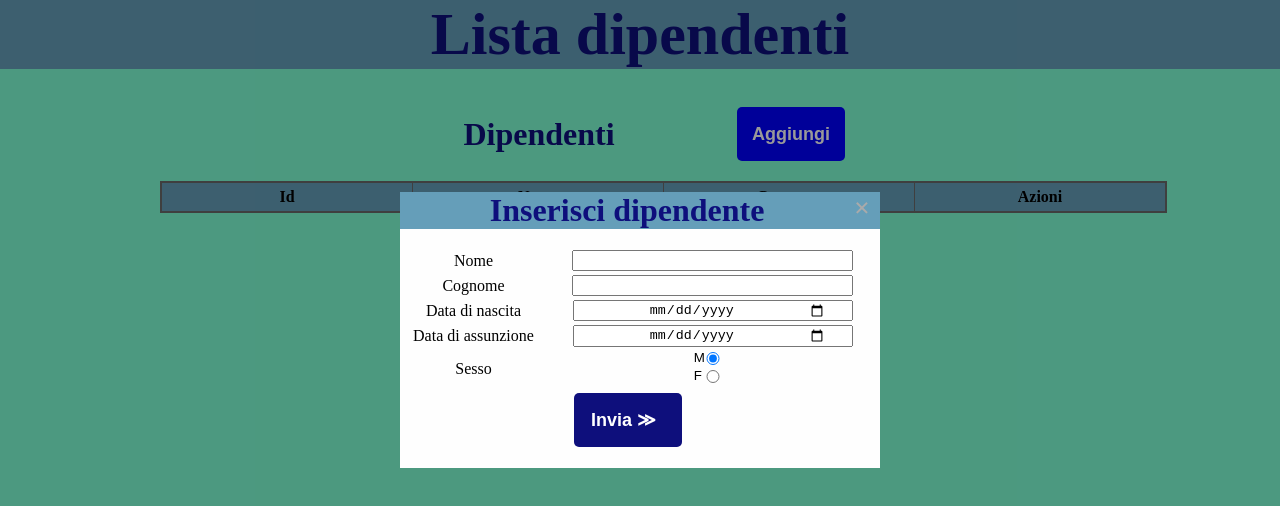
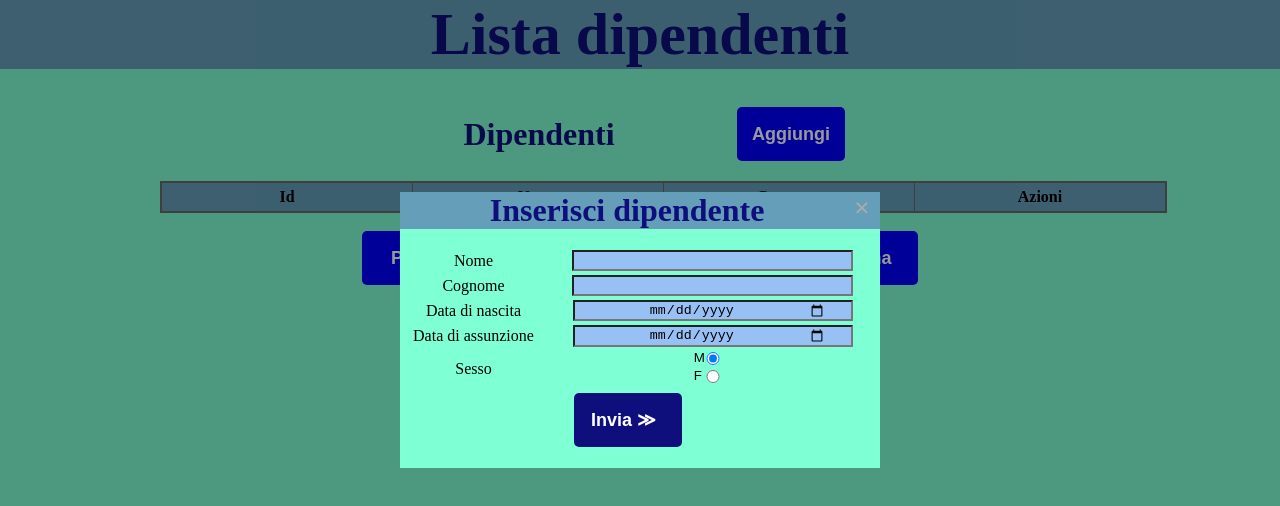
Before and after one commit to SashaCerbai/FrontendCrud, a plain HTML site: page index.html in a window 1280 px wide. Both pictures are taken after a click on the button "Aggiungi". Drawn offline with Linux system fonts and the light colour scheme; no server answers.

Commit message:
Dovahkiin

```diff
--- a/css/styles.css
+++ b/css/styles.css
@@ -126,7 +126,7 @@ body {
 /* Modal Content/Box */
 
 .modal-content {
-    background-color: #fefefe;
+    background-color: aquamarine;
     margin: 15% auto;
     /* 15% from the top and centered */
     padding: 0px;
@@ -194,11 +194,6 @@ label {
     margin-right: 5px;
 }
 
-.save-button:hover{
-    transform: translateY(-5px);
-    box-shadow: 0px 9px #080;
-}
-
 .save-button:active{
     transform: translateY(3px);
     box-shadow: 0px 1px #555;
@@ -219,10 +214,6 @@ label {
     margin-right: 5px;
 }
 
-.change-button:hover{
-    transform: translateY(-5px);
-    box-shadow: 0px 9px #008dc5;
-}
 
 .change-button:active{
     transform: translateY(3px);
--- a/index.html
+++ b/index.html
@@ -42,11 +42,11 @@
     </div>
     <br>
     <center>
-        <button onclick="loadFirstPage()" class="paging-button"> First </button>
-        <button onclick="loadPreviousPage()" id = "prev-button" class="paging-button"> Previous </button>
-        <button class="paging-button" id="page-counter"> 1 </button>
-        <button onclick="loadNextPage()" class="paging-button"> Next </button>
-        <button onclick="loadLastPage()" class="paging-button"> Last </button>
+        <button onclick="loadFirstPage()" class="button"> Prima </button>
+        <button onclick="loadPreviousPage()" id = "prev-button" class="button"> Precedente </button>
+        <button id="page-counter" class="button"> 1 </button>
+        <button onclick="loadNextPage()" class="button"> Prossima </button>
+        <button onclick="loadLastPage()" class="button"> Ultima </button>
     </center>
 
     <div id="myModal" class="modal">
@@ -61,19 +61,19 @@
                     <tbody class="modal-body">
                         <tr>
                             <td><label>Nome</label></td>
-                            <td><input type="text" id="name"></td>
+                            <td><input type="text" id="name" class="dim-background"></td>
                         </tr>
                         <tr>
                             <td><label>Cognome</label></td>
-                            <td><input type="text" id="lastname"></td>
+                            <td><input type="text" id="lastname" class="dim-background"></td>
                         </tr>
                         <tr>
                             <td><label>Data di nascita</label></td>
-                            <td><input type="date" id="birthday"></td>
+                            <td><input type="date" id="birthday" class="dim-background"></td>
                         </tr>
                         <tr>
                             <td><label>Data di assunzione</label></td>
-                            <td><input type="date" id="hiring-date"></td>
+                            <td><input type="date" id="hiring-date" class="dim-background"></td>
                         </tr>
                         <tr class="radio-row">
                             <td><label>Sesso</label></td>
@@ -90,7 +90,7 @@
                 <br>
             </div>
         </div>
-    </div>
+    </div><br>
 
 </body>
 
--- a/js/manageEmployee.js
+++ b/js/manageEmployee.js
@@ -51,14 +51,14 @@ function updateNextId(){
   });
 }
 
-//rubato da stackoverflow
-/*function countProps(obj) {
+//stackoverflow
+function countProps(obj) {
   var count = 0;
   for (var p in obj) {
     obj.hasOwnProperty(p) && count++;
   }
   return count;
-} */
+}
 
 function updateEmployees() {
     var rows = "";
```
